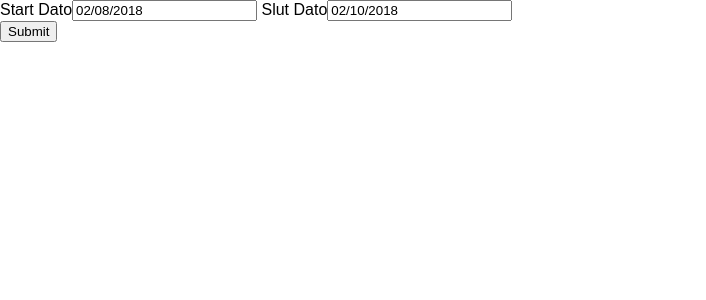
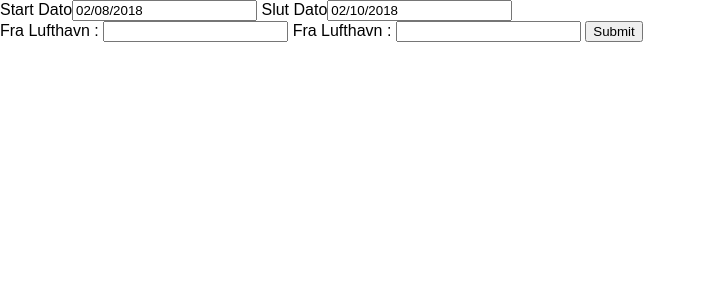
Before and after one commit to HawkDon/ThirdSemesterProject, a React (Create React App) app in the folder reactfrontend/: page / in a window 1280 px wide. Shown: the top 300 px of the page, without its empty margins (0-706 px from the left). Built offline with nearby package versions, Linux system fonts and the light colour scheme.

Commit message:
tilføjet lufthavns input felter

```diff
--- a/reactfrontend/src/Date.js
+++ b/reactfrontend/src/Date.js
@@ -26,8 +26,9 @@ export default class DateRange extends React.Component {
   handleChangeEnd = (endDate) => this.handleChange({ endDate })
 
   render () {
-    return <div className="row">
-
+    return (
+        <div className="row">
+            <form>
       <div className="column">
       <label> Start Dato
         <DatePicker
@@ -46,7 +47,11 @@ export default class DateRange extends React.Component {
           onChange={this.handleChangeEnd} />
           </label>
       </div>
+      <label>Fra Lufthavn : <input type="text" name="name" /> </label>
+      <label>Fra Lufthavn : <input type="text" name="name" /> </label>
       <input type="submit" value="Submit" />
+    </form>
     </div>
+    );
   }
 }
--- a/reactfrontend/src/index.js
+++ b/reactfrontend/src/index.js
@@ -2,7 +2,6 @@ import React from 'react';
 import ReactDOM from 'react-dom';
 import './index.css';
 import registerServiceWorker from './registerServiceWorker';
-import Container from './Container';
 import Date from './Date';
 ReactDOM.render(<Date />, document.getElementById('root'));
 registerServiceWorker();
```
